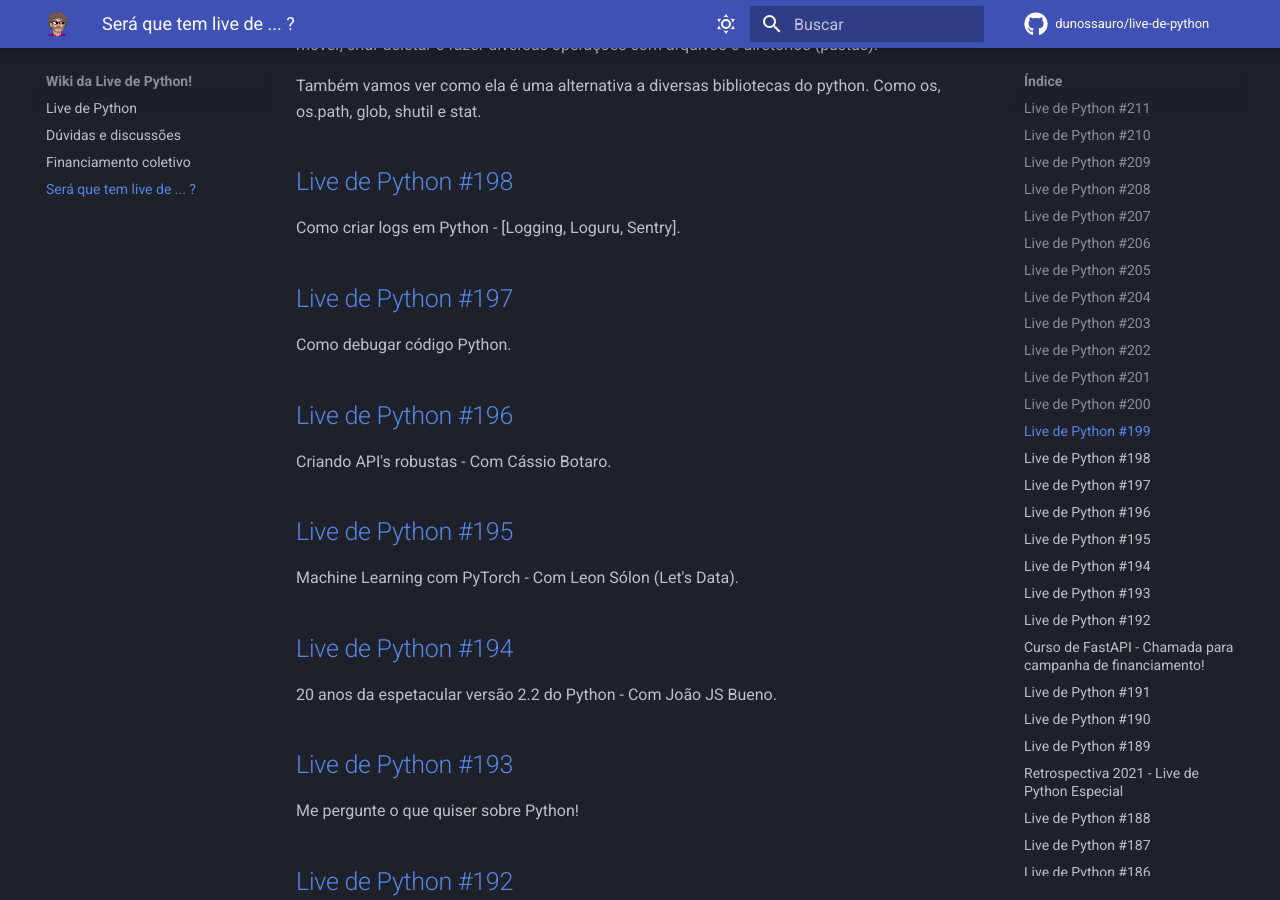
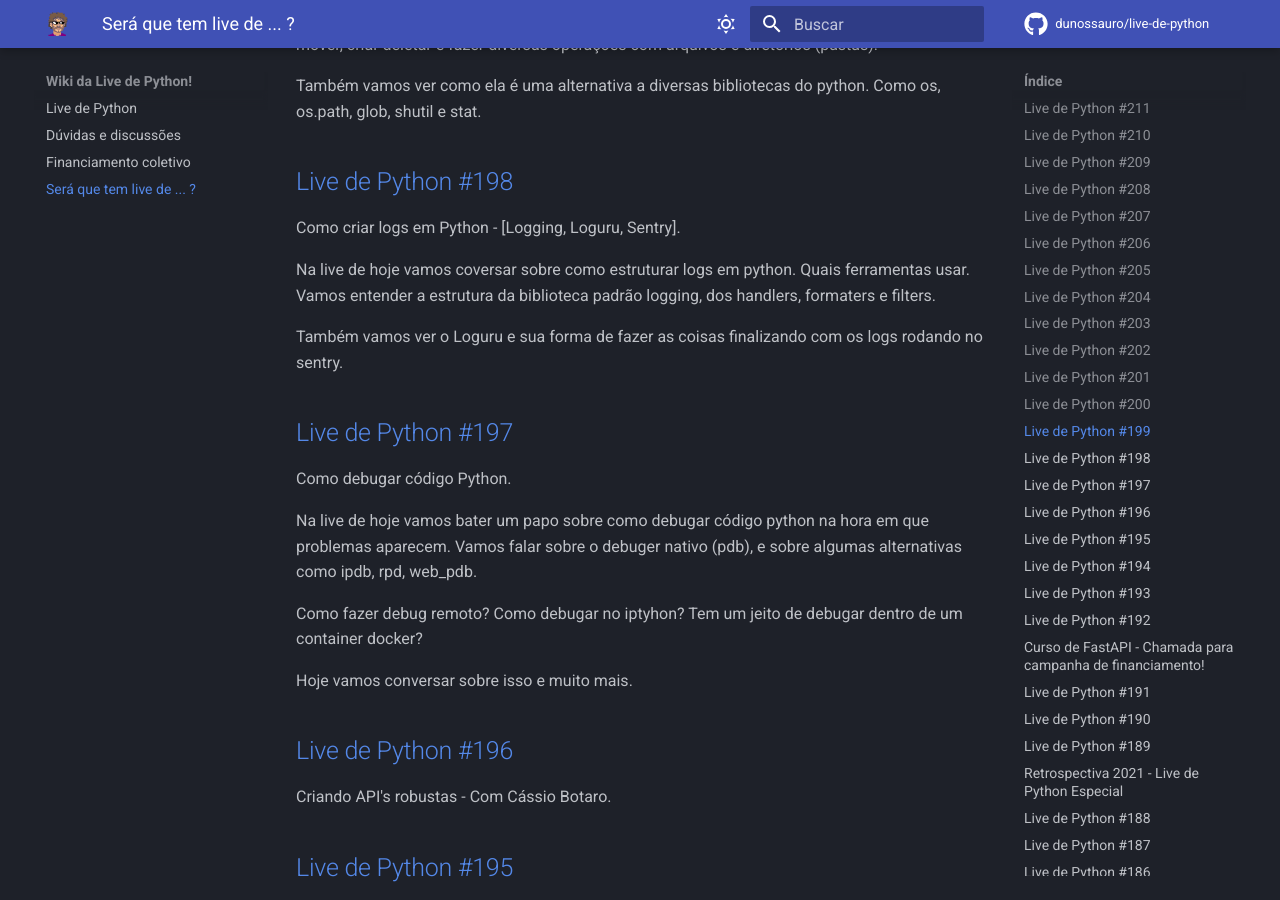
Before and after one commit to livedepython/wiki-live-de-python, an MkDocs documentation site: the page built from docs/lives.md, in a window 1280 px wide and 900 px high, scrolled down 3711 px. Built offline with MkDocs 1.6.1 and Material for MkDocs 9.7.7, drawn with Linux system fonts in a browser that asks for light colours; comment, search, counter and statistics services are not loaded.

Commit message:
Adicionar descrição até a live 197

```diff
--- a/docs/lives.md
+++ b/docs/lives.md
@@ -128,8 +128,18 @@ Também vamos ver como ela é uma alternativa a diversas bibliotecas do python.
 ## [Live de Python #198](https://youtu.be/PGAOqAWuwC0)
 Como criar logs em Python - [Logging, Loguru, Sentry].
 
+Na live de hoje vamos coversar sobre como estruturar logs em python. Quais ferramentas usar. Vamos entender a estrutura da biblioteca padrão logging, dos handlers, formaters e filters.
+
+Também vamos ver o Loguru e sua forma de fazer as coisas finalizando com os logs rodando no sentry.
+
 ## [Live de Python #197](https://youtu.be/yffiyHEiUvo)
 Como debugar código Python.
+
+Na live de hoje vamos bater um papo sobre como debugar código python na hora em que problemas aparecem. Vamos falar sobre o debuger nativo (pdb), e sobre algumas alternativas como ipdb, rpd, web_pdb.
+
+Como fazer debug remoto? Como debugar no iptyhon? Tem um jeito de debugar dentro de um container docker?
+
+Hoje vamos conversar sobre isso e muito mais.
 
 ## [Live de Python #196](https://youtu.be/K6YT2y38Zqc)
 Criando API's robustas - Com Cássio Botaro.
```
